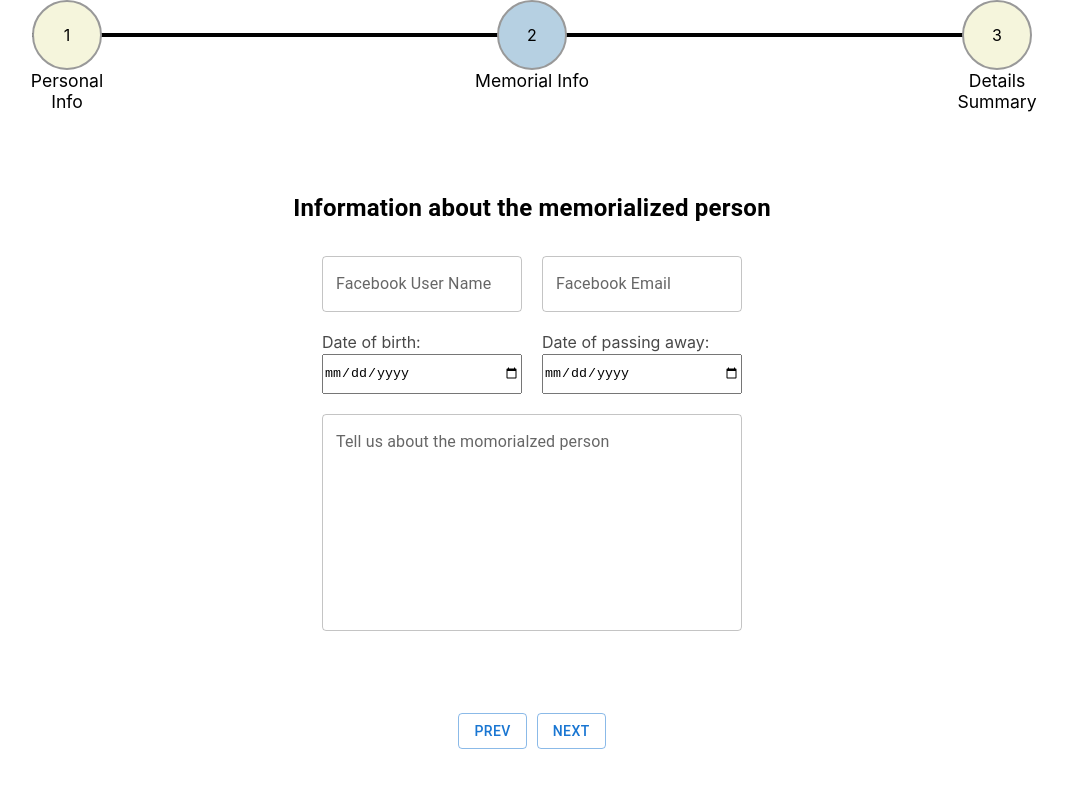
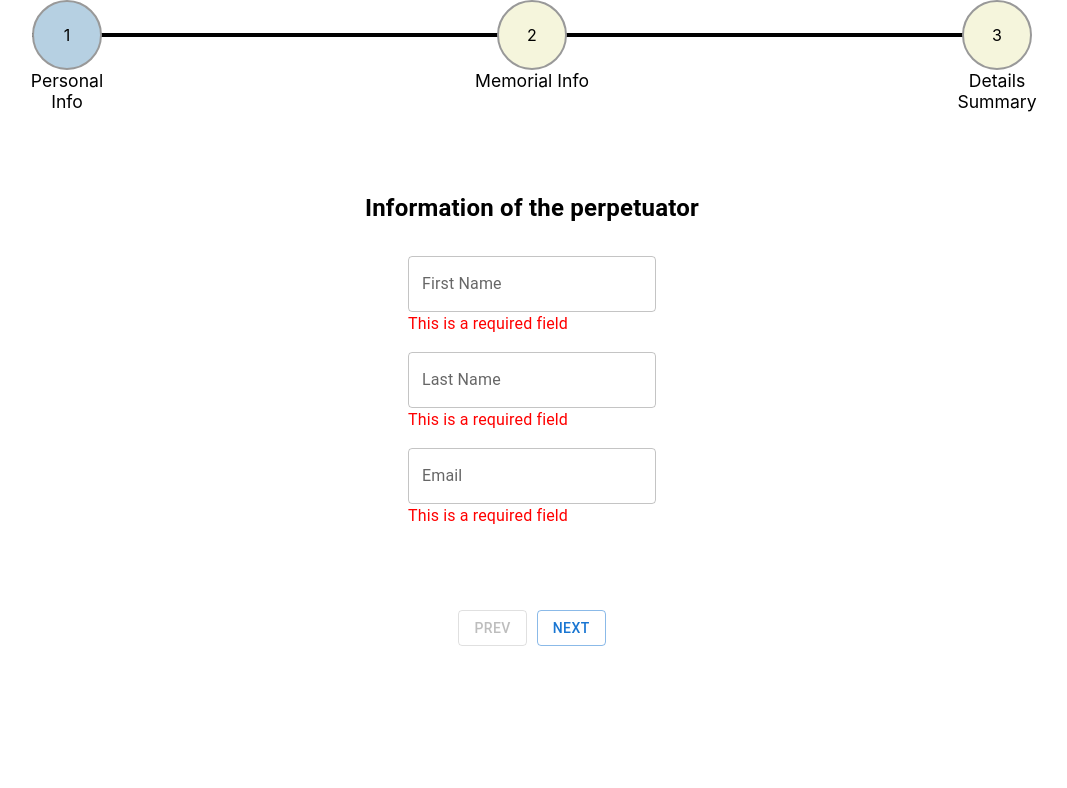
Before and after one commit to yehudagoldner/living-memory, a React (Create React App) app: page / in a window 1280 px wide. Both pictures are taken after a click on the button "NEXT". Shown: the top 788 px of the page, without its empty margins (108-1175 px from the left). Built offline with nearby package versions, Linux system fonts and the light colour scheme.

Commit message:
Updated server

```diff
--- a/src/components/Wizard/Finish.js
+++ b/src/components/Wizard/Finish.js
@@ -1,8 +1,16 @@
 import React from "react";
 import Box from "@mui/material/Box";
 import Typography from "@mui/material/Typography";
+import NextButton from "./PrevNextButtons";
 
-const Finish = ({ formData }) => {
+const Finish = ({
+  formData,
+  setFormData,
+  checkLevelOneForm,
+  page,
+  setPage,
+  setCheckLevelOneForm,
+}) => {
   return (
     <>
       {/* <Box sx={{ mb:"55px"}}>
@@ -71,6 +79,14 @@ const Finish = ({ formData }) => {
           <span className="summary-about">{formData.about}</span>
         </Typography>
       </Box>
+      <NextButton
+        formData={formData}
+        setFormData={setFormData}
+        checkLevelOneForm={checkLevelOneForm}
+        setCheckLevelOneForm={setCheckLevelOneForm}
+        page={page}
+        setPage={setPage}
+      />
     </>
   );
 };
--- a/src/components/Wizard/MemorialInfo.js
+++ b/src/components/Wizard/MemorialInfo.js
@@ -2,16 +2,25 @@ import * as React from "react";
 import Box from "@mui/material/Box";
 import TextField from "@mui/material/TextField";
 import Typography from "@mui/material/Typography";
+import NextButton from "./PrevNextButtons";
 // import { DatePicker } from "react-responsive-datepicker";
 // import { LocalizationProvider } from '@mui/x-date-pickers/LocalizationProvider';
 // import { AdapterDayjs } from '@mui/x-date-pickers/AdapterDayjs';
 
 // import { DatePicker } from "@mui/x-date-pickers/DatePicker";
 
-const MemorialInfo = ({ formData, setFormData }) => {
+const MemorialInfo = ({
+  formData,
+  setFormData,
+  checkLevelTwoForm,
+  page,
+  setPage,
+  setCheckLevelTwoForm,
+}) => {
   //   const [value, setValue] = React.useState(null);
-  const [isOpen, setIsOpen] = React.useState(false);
+  // const [isOpen, setIsOpen] = React.useState(false);
 
+  // console.log(checkLevelOneForm);
   return (
     <>
       <Typography sx={{ fontWeight: "bold", fontSize: "24px", mb: "30px" }}>
@@ -29,6 +38,18 @@ const MemorialInfo = ({ formData, setFormData }) => {
             setFormData({ ...formData, facebookUserName: e.target.value })
           }
         />
+        <span className="memorial-info-grid-8">
+          {!formData.facebookUserName && checkLevelTwoForm ? (
+            <Typography
+              className="personal-info-firstname-validation"
+              sx={{ color: "red" }}
+            >
+              This is a required field
+            </Typography>
+          ) : (
+            ""
+          )}
+        </span>
         <TextField
           className="memorial-info-grid-2"
           id="outlined-basic"
@@ -39,6 +60,18 @@ const MemorialInfo = ({ formData, setFormData }) => {
             setFormData({ ...formData, facebookEmail: e.target.value })
           }
         />
+        <span className="memorial-info-grid-9">
+          {!formData.facebookEmail && checkLevelTwoForm ? (
+            <Typography
+              className="personal-info-firstname-validation"
+              sx={{ color: "red" }}
+            >
+              This is a required field
+            </Typography>
+          ) : (
+            ""
+          )}
+        </span>
 
         <label className="memorial-info-grid-6" for="start">
           Date of birth:
@@ -53,6 +86,18 @@ const MemorialInfo = ({ formData, setFormData }) => {
             setFormData({ ...formData, birthDate: e.target.value })
           }
         ></input>
+        <span className="memorial-info-grid-10">
+          {!formData.birthDate && checkLevelTwoForm ? (
+            <Typography
+              className="personal-info-firstname-validation"
+              sx={{ color: "red" }}
+            >
+              This is a required field
+            </Typography>
+          ) : (
+            ""
+          )}
+        </span>
 
         <label className="memorial-info-grid-7" for="start">
           Date of passing away:
@@ -67,6 +112,18 @@ const MemorialInfo = ({ formData, setFormData }) => {
             setFormData({ ...formData, passingDate: e.target.value })
           }
         ></input>
+        <span className="memorial-info-grid-11">
+          {!formData.passingDate && checkLevelTwoForm ? (
+            <Typography
+              className="personal-info-firstname-validation"
+              sx={{ color: "red" }}
+            >
+              This is a required field
+            </Typography>
+          ) : (
+            ""
+          )}
+        </span>
         <TextField
           className="memorial-info-grid-5"
           id="outlined-multiline-static"
@@ -76,7 +133,27 @@ const MemorialInfo = ({ formData, setFormData }) => {
           value={formData.about}
           onChange={(e) => setFormData({ ...formData, about: e.target.value })}
         />
+        <span className="memorial-info-grid-12">
+          {!formData.about && checkLevelTwoForm ? (
+            <Typography
+              className="personal-info-firstname-validation"
+              sx={{ color: "red" }}
+            >
+              This is a required field
+            </Typography>
+          ) : (
+            ""
+          )}
+        </span>
       </div>
+      <NextButton
+        formData={formData}
+        setFormData={setFormData}
+        checkLevelTwoForm={checkLevelTwoForm}
+        setCheckLevelTwoForm={setCheckLevelTwoForm}
+        page={page}
+        setPage={setPage}
+      />
     </>
   );
 };
--- a/src/components/Wizard/PersonalInfo.js
+++ b/src/components/Wizard/PersonalInfo.js
@@ -2,9 +2,18 @@ import * as React from "react";
 import Box from "@mui/material/Box";
 import TextField from "@mui/material/TextField";
 import Typography from "@mui/material/Typography";
+import NextButton from "./PrevNextButtons";
 
-const PersonalInfo = ({ formData, setFormData }) => {
+const PersonalInfo = ({
+  formData,
+  setFormData,
+  checkLevelOneForm,
+  page,
+  setPage,
+  setCheckLevelOneForm,
+}) => {
   console.log(formData);
+
   return (
     <>
       <div className="sign-up-container">
@@ -15,13 +24,15 @@ const PersonalInfo = ({ formData, setFormData }) => {
         <Box
           className="personal-info-container"
           component="form"
-          sx={{
-            "& > :not(style)": { m: 1, width: "25ch" },
-          }}
+          // sx={{
+          //   "& > :not(style)": { m: 1, width: "25ch" },
+          // }}
           noValidate
           autoComplete="off"
         >
+          <div className="personal-info-firstname-validation">
             <TextField
+              // sx={{ mb: "20px" }}
               id="outlined-basic"
               label="First Name"
               variant="outlined"
@@ -30,7 +41,15 @@ const PersonalInfo = ({ formData, setFormData }) => {
                 setFormData({ ...formData, firstName: e.target.value })
               }
             />
+            {!formData.firstName && checkLevelOneForm ? (
+              <Typography sx={{ color: "red" }}>
+                This is a required field
+              </Typography>
+            ) : (
+              ""
+            )}
             <TextField
+              sx={{ mt: "16px" }}
               id="outlined-basic"
               label="Last Name"
               variant="outlined"
@@ -39,7 +58,18 @@ const PersonalInfo = ({ formData, setFormData }) => {
                 setFormData({ ...formData, lastName: e.target.value })
               }
             />
+            {!formData.lastName && checkLevelOneForm ? (
+              <Typography
+                className="personal-info-firstname-validation"
+                sx={{ color: "red" }}
+              >
+                This is a required field
+              </Typography>
+            ) : (
+              ""
+            )}
             <TextField
+              sx={{ mt: "16px" }}
               id="outlined-basic"
               label="Email"
               variant="outlined"
@@ -48,7 +78,26 @@ const PersonalInfo = ({ formData, setFormData }) => {
                 setFormData({ ...formData, email: e.target.value })
               }
             />
+            {!formData.email && checkLevelOneForm ? (
+              <Typography
+                className="personal-info-firstname-validation"
+                sx={{ color: "red" }}
+              >
+                This is a required field
+              </Typography>
+            ) : (
+              ""
+            )}
+          </div>
         </Box>
+        <NextButton
+          formData={formData}
+          setFormData={setFormData}
+          checkLevelOneForm={checkLevelOneForm}
+          setCheckLevelOneForm={setCheckLevelOneForm}
+          page={page}
+          setPage={setPage}
+        />
       </div>
     </>
   );
--- /dev/null
+++ b/src/components/Wizard/PrevNextButtons.js
@@ -0,0 +1,62 @@
+import React from "react";
+import Button from "@mui/material/Button";
+
+const NextButton = ({
+  page,
+  setPage,
+  formData,
+  setCheckLevelOneForm,
+  setCheckLevelTwoForm,
+}) => {
+  const nextClick = () => {
+    switch (page) {
+      case 0:
+        !formData.firstName || !formData.lastName || !formData.email
+          ? setCheckLevelOneForm(true)
+          : setPage((currPage) => currPage + 1);
+        break;
+
+      case 1:
+        !formData.facebookUserName ||
+        !formData.facebookEmail ||
+        !formData.birthDate ||
+        !formData.passingDate ||
+        !formData.about
+          ? setCheckLevelTwoForm(true)
+          : setPage((currPage) => currPage + 1);
+        break;
+      case 2:
+      window.location = "/get_facebook_data";
+      // console.log(formData);
+    }
+  };
+  console.log(page);
+
+  return (
+    <div className="footer">
+      <Button
+        sx={{ mr: "5px" }}
+        className="prev-btn"
+        variant="outlined"
+        disabled={page === 0}
+        onClick={() => {
+          setPage((currPage) => currPage - 1);
+        }}
+      >
+        Prev
+      </Button>
+      <Button
+        sx={{ ml: "5px" }}
+        className="next-btn"
+        variant="outlined"
+        onClick={() => {
+          nextClick();
+        }}
+      >
+        {page === 2 ? "Submit" : "Next"}
+      </Button>
+    </div>
+  );
+};
+
+export default NextButton;
--- a/src/components/Wizard/Wizard.css
+++ b/src/components/Wizard/Wizard.css
@@ -106,15 +106,52 @@
   gap: 20px;
   grid-template-areas:
     "username email"
+    "usernameval emailval"
     "borntitle passingtitle"
     "borndate passingdate"
-    "about about";
+    "borndateval passingdateval"
+    "about about"
+
 }
 
 .memorial-info-grid-1 {
   grid-area: username;
   margin-bottom: 20px;
 }
+
+.memorial-info-grid-8 {
+  grid-area: usernameval;
+  /* margin-bottom: 20px; */
+}
+
+.memorial-info-grid-8:nth-child(2){
+  margin-top:-20px;
+}
+.memorial-info-grid-9 {
+  grid-area: emailval;
+  /* margin-bottom: 20px; */
+}
+.memorial-info-grid-9:nth-child(4){
+  margin-top:-20px;
+}
+.memorial-info-grid-10 {
+  grid-area: borndateval;
+  margin-bottom: 20px;
+}
+.memorial-info-grid-10:nth-child(7){
+  margin-top:-20px;
+}
+.memorial-info-grid-11 {
+  grid-area: passingdateval;
+  margin-bottom: 20px;
+}
+.memorial-info-grid-11:nth-child(10){
+  margin-top:-20px;
+}
+.memorial-info-grid-12:nth-child(12){
+  margin-top:-20px;
+}
+
 .memorial-info-grid-2 {
   grid-area: email;
   margin-bottom: 20px;
@@ -227,3 +264,10 @@
   flex: 3;
   line-height: 1.7;
 }
+
+.personal-info-firstname-validation{
+display: flex;
+flex-direction: column;
+justify-content: center;
+align-items: flex-start;
+}
--- a/src/components/Wizard/Wizard.js
+++ b/src/components/Wizard/Wizard.js
@@ -6,9 +6,16 @@ import Finish from "./Finish";
 import Button from "@mui/material/Button";
 
 import "./Wizard.css";
+import { Typography } from "@mui/material";
+import NextButton from "./PrevNextButtons";
 
 const Form = () => {
   const [page, setPage] = useState(0);
+
+  const [checkLevelOneForm, setCheckLevelOneForm] = useState(false);
+  const [checkLevelTwoForm, setCheckLevelTwoForm] = useState(false);
+  console.log(checkLevelOneForm);
+
   const [formData, setFormData] = useState({
     facebookUserName: "",
     facebookEmail: "",
@@ -23,16 +30,66 @@ const Form = () => {
 
   //   const FormTitles = ["Personal info", "Memorial info", "finish"];
 
-  const PageDisplay = () => {
+  // const required = {
+  //   value: true,
+  //   message: "This field is required",
+  // };
+
+  // const nextClick = () => {
+  //   switch (page) {
+  //     case 0:
+  //       !formData.firstName || !formData.lastName || !formData.email
+  //         ? setCheckLevelOneForm(true)
+  //         : setPage((currPage) => currPage + 1);
+  //     case 1:
+  //       !formData.facebookUserName ||
+  //       !formData.facebookEmail ||
+  //       !formData.birthDate ||
+  //       !formData.passingDate ||
+  //       !formData.about
+  //         ? setCheckLevelOneForm(true)
+  //         : setPage((currPage) => currPage + 1);
+  //     case 2:
+  //       window.location = "/get_facebook_data";
+  //       console.log(formData);
+  //   }
+  // };
+
+  const PageDisplay = (checkLevelOneForm, checkLevelTwoForm) => {
     switch (page) {
       case 0:
-        return <PersonalInfo formData={formData} setFormData={setFormData} />;
+        return (
+          <PersonalInfo
+            formData={formData}
+            setFormData={setFormData}
+            checkLevelOneForm={checkLevelOneForm}
+            setPage={setPage}
+            page={page}
+            setCheckLevelOneForm={setCheckLevelOneForm}
+          />
+        );
 
       case 1:
-        return <MemorialInfo formData={formData} setFormData={setFormData} />;
+        return (
+          <MemorialInfo
+            formData={formData}
+            setFormData={setFormData}
+            checkLevelTwoForm={checkLevelTwoForm}
+            setPage={setPage}
+            page={page}
+            setCheckLevelTwoForm={setCheckLevelTwoForm}
+          />
+        );
 
       case 2:
-        return <Finish formData={formData} />;
+        return (
+          <Finish
+            formData={formData}
+            setFormData={setFormData}
+            setPage={setPage}
+            page={page}
+          />
+        );
     }
   };
 
@@ -64,9 +121,10 @@ const Form = () => {
           <h1></h1>
         </div>
         <div className="body">
-          {PageDisplay()}
-          <div className="footer">
-            <Button sx={{mr:"5px"}}
+          {PageDisplay(checkLevelOneForm, checkLevelTwoForm)}
+          {/* <div className="footer">
+            <Button
+              sx={{ mr: "5px" }}
               className="prev-btn"
               variant="outlined"
               disabled={page === 0}
@@ -76,21 +134,17 @@ const Form = () => {
             >
               Prev
             </Button>
-            <Button sx={{ml:"5px"}}
+            <Button
+              sx={{ ml: "5px" }}
               className="next-btn"
               variant="outlined"
               onClick={() => {
-                if (page === 2) {
-                  console.log(formData);
-                  window.location = "/get_facebook_data"
-                } else {
-                  setPage((currPage) => currPage + 1);
-                }
+                nextClick();
               }}
             >
               {page === 2 ? "Submit" : "Next"}
             </Button>
-          </div>
+          </div> */}
         </div>
       </div>
     </section>
```
Lines whose indentation alone changed are shown as unchanged.
